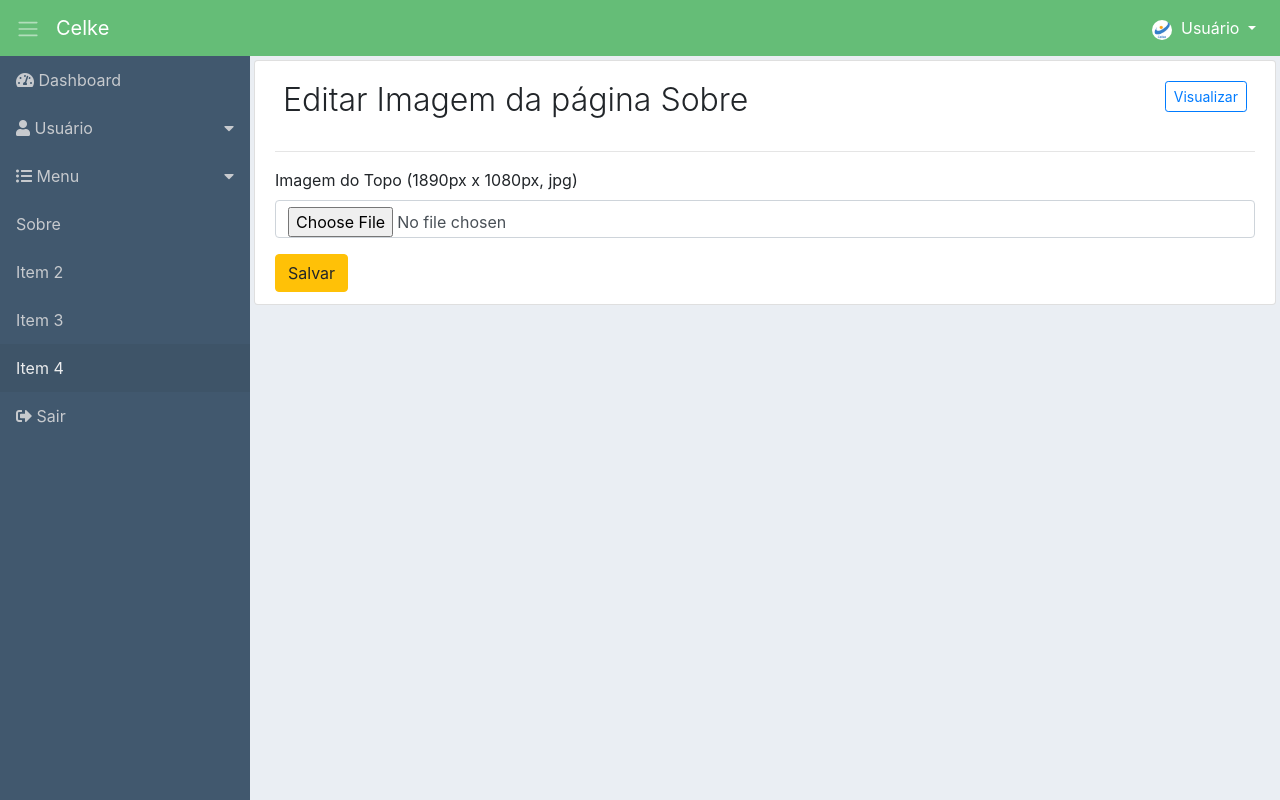
After one commit to marciocamollez/site_admin, a Node server app: page /sobre/edit-sobre-img in a window 1280 px wide. The commit adds this page. Run offline with Node 20, Linux system fonts and the light colour scheme; some libraries are stand-ins or nearby versions.

Commit message:
Criacao de upload de imagem

```diff
--- a/package.json
+++ b/package.json
@@ -22,6 +22,7 @@
     "handlebars": "^4.5.3",
     "mongodb": "^3.6.3",
     "mongoose": "^5.10.13",
+    "multer": "^1.4.2",
     "passport": "^0.4.1",
     "passport-local": "^1.0.0"
   }
--- a/routes/sobre.js
+++ b/routes/sobre.js
@@ -2,6 +2,9 @@
 const express = require('express')
 const router = express.Router()
 const mongoose = require('mongoose')
+const multer = require('multer')
+const path = require('path')
+const fs = require('fs') //file streams. Consumo de memoria baixo
 
 require("../models/Sobre")
 const Sobre = mongoose.model('sobre')
@@ -130,6 +133,42 @@ router.post('/update-sobre', eAdmin, (req,res) => {
 
 })
 
+router.get('/edit-sobre-img', (req, res) => {
+    res.render("sobre/edit-sobre-img", { layout: 'adm.handlebars' })
+})
+
+//const upload = multer({dest: "uploads"})
+
+const storage = multer.diskStorage({
+    destination: function(req, res, cb){
+        cb(null, "public/images/topo_sobre")
+    },
+    filename: function(req, res, cb){
+        cb (null, "descr-top-sobre.jpg")
+    }
+})
+const upload = multer({
+    storage,
+    fileFilter: (req, file, cb) => {
+        if(file.mimetype == "image/jpg" || file.mimetype == "image/jpeg"){
+            cb(null, true)
+        }else{
+            cb(null, false)
+        }
+    }
+})
+
+router.post('/update-sobre-img', upload.single('file'), (req, res, next) => {
+    const file = req.file
+    if(!file){
+        req.flash("error_msg", "Erro: Selecione extensão JPG")
+        res.redirect("/sobre/edit-sobre-img/")
+    }else{
+        req.flash("success_msg", "Upload de imagem realizada com sucesso!")
+        res.redirect("/sobre/vis-sobre/")
+    }
+})
+
 router.get('/vis-sobre', eAdmin, (req,res) => {
     Sobre.findOne({}).then((sobre) => {
         res.render("sobre/vis-sobre", { layout: 'adm.handlebars', sobre: sobre })
--- /dev/null
+++ b/views/sobre/edit-sobre-img.handlebars
@@ -0,0 +1,35 @@
+<div class="content p-1">
+    <div class="list-group-item">
+        <div class="d-flex">
+            <div class="mr-auto p-2">
+                <h2 class="display-4 titulo">Editar Imagem da página Sobre</h2>
+            </div>
+            <div class="p-2">
+                <span class="d-none d-md-block">
+                    <a href="/sobre/vis-sobre" class="btn btn-outline-primary btn-sm">Visualizar</a>
+                </span>
+                <div class="dropdown d-block d-md-none">
+                    <button class="btn btn-primary dropdown-toggle btn-sm" type="button" id="acoesListar"
+                        data-toggle="dropdown" aria-haspopup="true" aria-expanded="false">
+                        Ações
+                    </button>
+                    <div class="dropdown-menu dropdown-menu-right" aria-labelledby="acoesListar">
+                        <a class="dropdown-item" href="/sobre/vis-sobre">Visualizar</a>
+                    </div>
+                </div>
+            </div>
+        </div>
+        {{>_msg}}
+        <hr>
+        <form method="POST" action="/sobre/update-sobre-img" enctype="multipart/form-data">
+            <input name="_id" type="hidden" value="{{sobre._id}}">
+
+            <div class="form-group">
+                <label>Imagem do Topo (1890px x 1080px, jpg)</label>
+                <input name="file" type="file" class="form-control" id="file">
+            </div>
+
+            <button type="submit" class="btn btn-warning">Salvar</button>
+        </form>
+    </div>
+</div>
--- a/views/sobre/vis-sobre.handlebars
+++ b/views/sobre/vis-sobre.handlebars
@@ -7,6 +7,7 @@
             <div class="p-2">
                 <span class="d-none d-md-block">
                     <a href="/sobre/edit-sobre" class="btn btn-outline-warning btn-sm">Editar</a>
+                    <a href="/sobre/edit-sobre-img" class="btn btn-outline-warning btn-sm">Editar Imagem</a>
                 </span>
                 <div class="dropdown d-block d-md-none">
                     <button class="btn btn-primary dropdown-toggle btn-sm" type="button" id="acoesListar"
@@ -15,6 +16,7 @@
                     </button>
                     <div class="dropdown-menu dropdown-menu-right" aria-labelledby="acoesListar">
                         <a class="dropdown-item" href="/sobre/edit-sobre">Editar</a>
+                        <a class="dropdown-item" href="/sobre/edit-sobre-img">Editar Imagem</a>
                     </div>
                 </div>
             </div>
```
Also changed, not shown: 1 other file.
